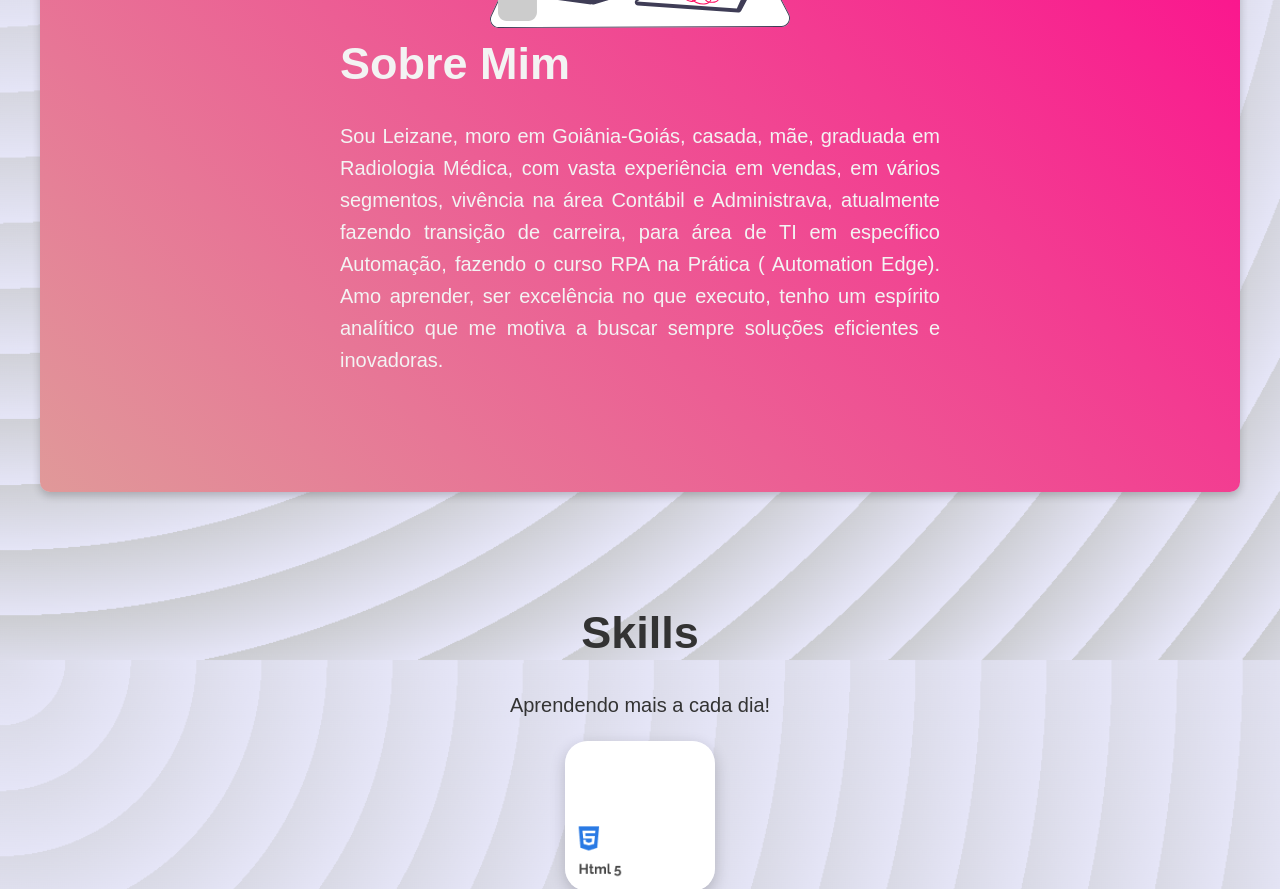
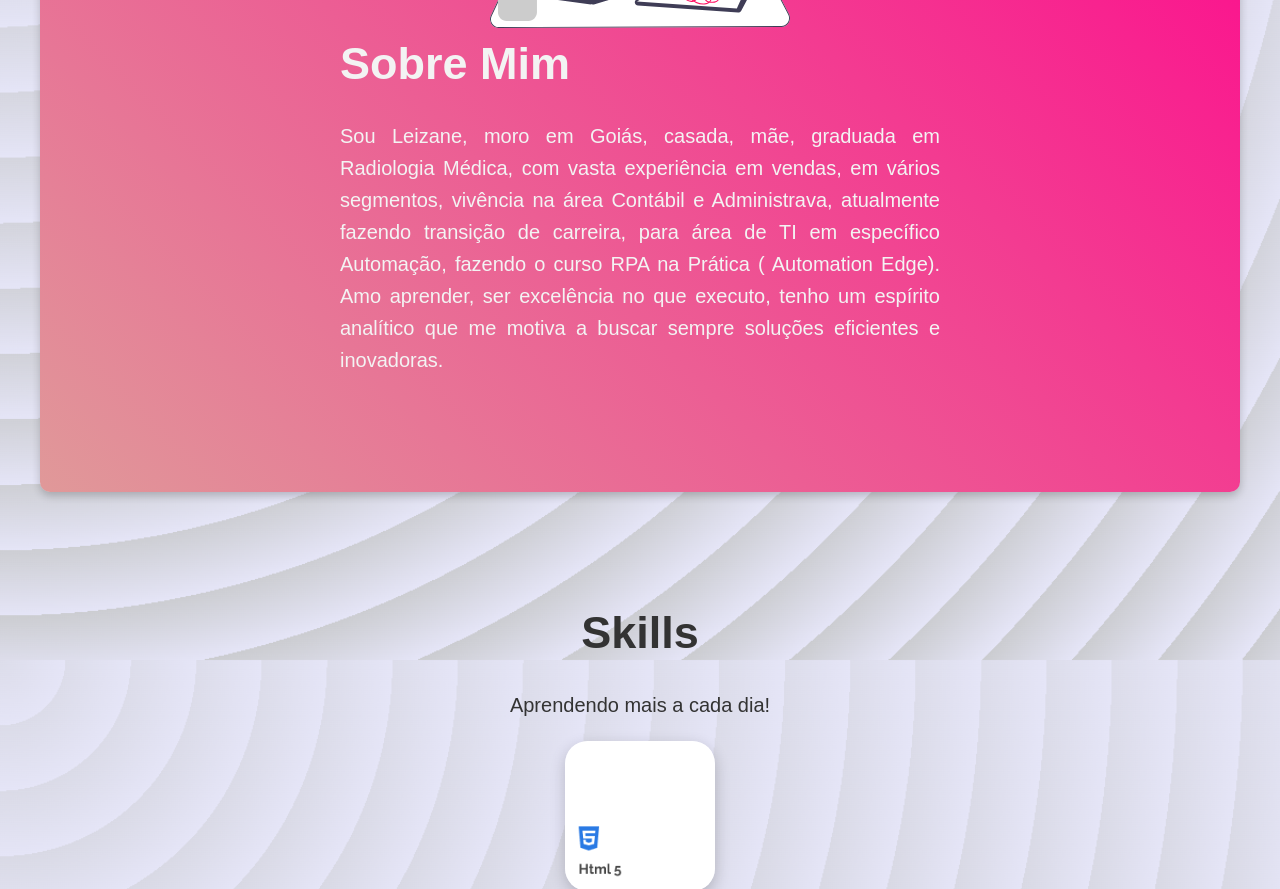
Before and after one commit to LeizaneMelo/portfolio, a plain HTML site: page index.html in a window 1280 px wide. Shown: the part 1260-2149 px from the top of the page. Drawn offline with nearby package versions, Linux system fonts and the light colour scheme; a web font is replaced by a local one.

Commit message:
alteração sobre mim (cidade)

```diff
--- a/index.html
+++ b/index.html
@@ -77,7 +77,7 @@
 
                   <div class="lado-sobre_mim">
                     <h1>Sobre Mim</h1>
-                    <p>Sou Leizane, moro em Goiânia-Goiás, casada, mãe, graduada em Radiologia Médica, com vasta experiência em vendas, em vários segmentos, vivência na área Contábil e Administrava, atualmente fazendo transição de carreira, para área de TI em específico Automação, fazendo o curso RPA na Prática ( Automation Edge).
+                    <p>Sou Leizane, moro em Goiás, casada, mãe, graduada em Radiologia Médica, com vasta experiência em vendas, em vários segmentos, vivência na área Contábil e Administrava, atualmente fazendo transição de carreira, para área de TI em específico Automação, fazendo o curso RPA na Prática ( Automation Edge).
                         Amo aprender, ser excelência no que executo, tenho um espírito analítico que me motiva a buscar sempre soluções eficientes e inovadoras.</p>
                     </div>
 
```
